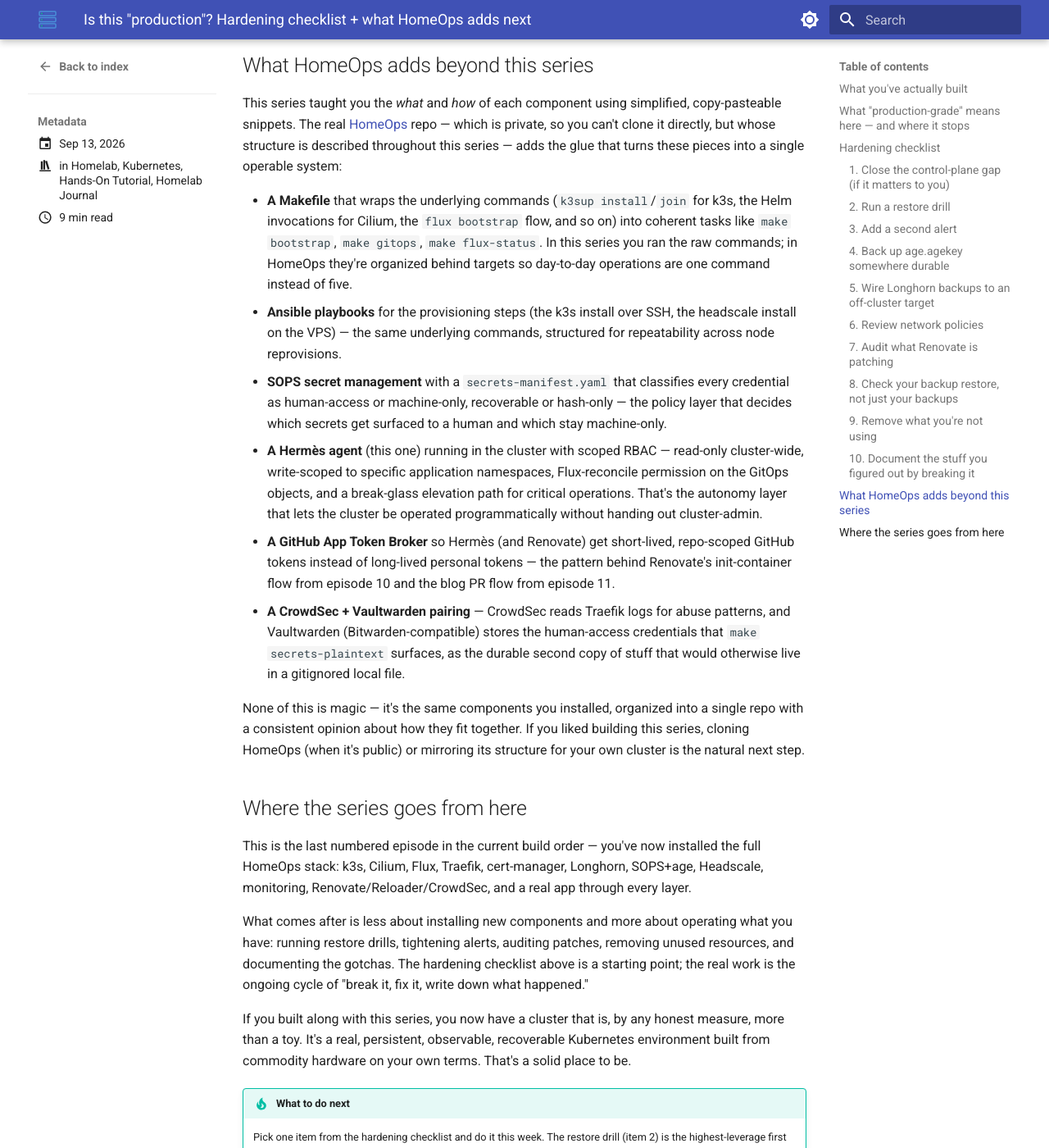
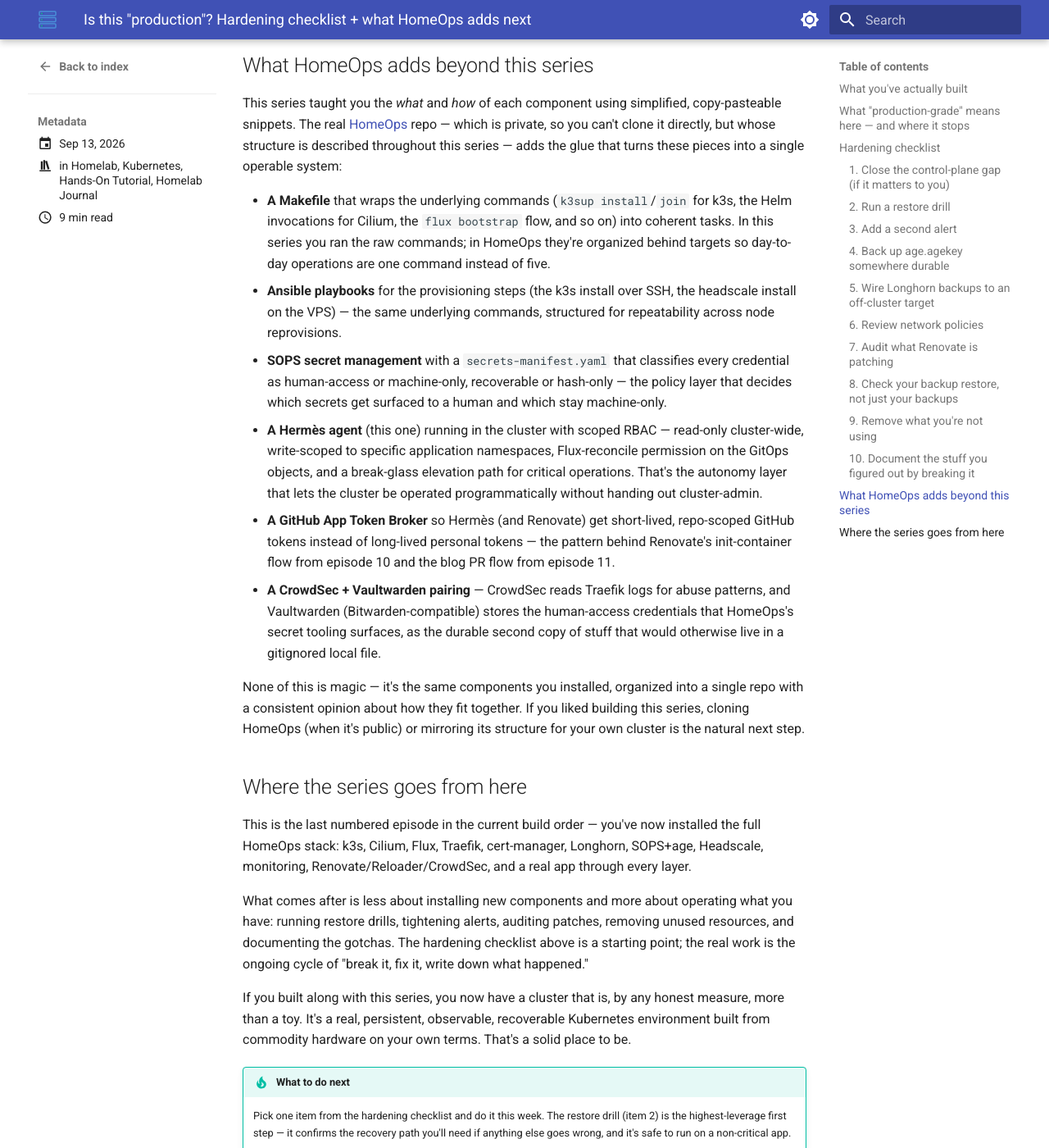
Before and after one commit to shubhamwagh/blog, an MkDocs documentation site: the page built from docs/posts/hands-on-ep12-production-checklist.md, in a window 1280 px wide and 1400 px high, scrolled down 4953 px. Shown: the whole window at 82% size. Built offline with MkDocs 1.6.1 and Material for MkDocs 9.7.7, drawn with Linux system fonts in a browser that asks for light colours; comment, search, counter and statistics services are not loaded.

Commit message:
Fix ep12: drop make <target> references (make bootstrap/gitops/flux-status/secrets-plaintext) from body
The draft asserted these were already dropped in a prior PR comment, but the file still contained them. Replaced with plain descriptions per the Zero private-repo access rule. Also fixed the ep10 backfill: removed stray </p> tag left by PR #57.

```diff
--- a/docs/posts/hands-on-ep12-production-checklist.md
+++ b/docs/posts/hands-on-ep12-production-checklist.md
@@ -124,12 +124,12 @@ Every homelab has a few things that only make sense after you've hit the edge ca
 
 This series taught you the *what* and *how* of each component using simplified, copy-pasteable snippets. The real [HomeOps](https://github.com/shubhamwagh/homeops) repo — which is private, so you can't clone it directly, but whose structure is described throughout this series — adds the glue that turns these pieces into a single operable system:
 
-- **A Makefile** that wraps the underlying commands (`k3sup install`/`join` for k3s, the Helm invocations for Cilium, the `flux bootstrap` flow, and so on) into coherent tasks like `make bootstrap`, `make gitops`, `make flux-status`. In this series you ran the raw commands; in HomeOps they're organized behind targets so day-to-day operations are one command instead of five.
+- **A Makefile** that wraps the underlying commands (`k3sup install`/`join` for k3s, the Helm invocations for Cilium, the `flux bootstrap` flow, and so on) into coherent tasks. In this series you ran the raw commands; in HomeOps they're organized behind targets so day-to-day operations are one command instead of five.
 - **Ansible playbooks** for the provisioning steps (the k3s install over SSH, the headscale install on the VPS) — the same underlying commands, structured for repeatability across node reprovisions.
 - **SOPS secret management** with a `secrets-manifest.yaml` that classifies every credential as human-access or machine-only, recoverable or hash-only — the policy layer that decides which secrets get surfaced to a human and which stay machine-only.
 - **A Hermès agent** (this one) running in the cluster with scoped RBAC — read-only cluster-wide, write-scoped to specific application namespaces, Flux-reconcile permission on the GitOps objects, and a break-glass elevation path for critical operations. That's the autonomy layer that lets the cluster be operated programmatically without handing out cluster-admin.
 - **A GitHub App Token Broker** so Hermès (and Renovate) get short-lived, repo-scoped GitHub tokens instead of long-lived personal tokens — the pattern behind Renovate's init-container flow from episode 10 and the blog PR flow from episode 11.
-- **A CrowdSec + Vaultwarden pairing** — CrowdSec reads Traefik logs for abuse patterns, and Vaultwarden (Bitwarden-compatible) stores the human-access credentials that `make secrets-plaintext` surfaces, as the durable second copy of stuff that would otherwise live in a gitignored local file.
+- **A CrowdSec + Vaultwarden pairing** — CrowdSec reads Traefik logs for abuse patterns, and Vaultwarden (Bitwarden-compatible) stores the human-access credentials that HomeOps's secret tooling surfaces, as the durable second copy of stuff that would otherwise live in a gitignored local file.
 
 None of this is magic — it's the same components you installed, organized into a single repo with a consistent opinion about how they fit together. If you liked building this series, cloning HomeOps (when it's public) or mirroring its structure for your own cluster is the natural next step.
 
```
